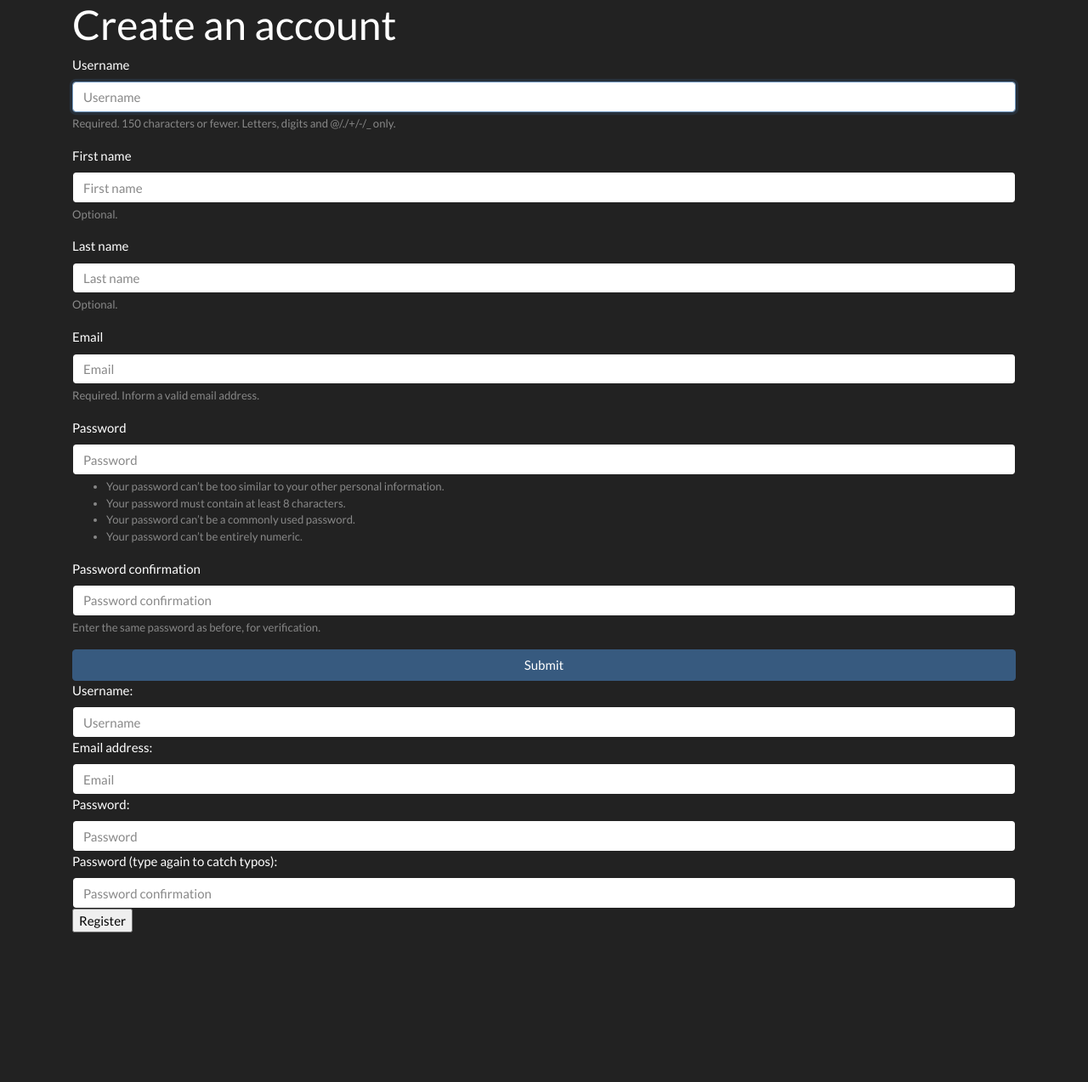
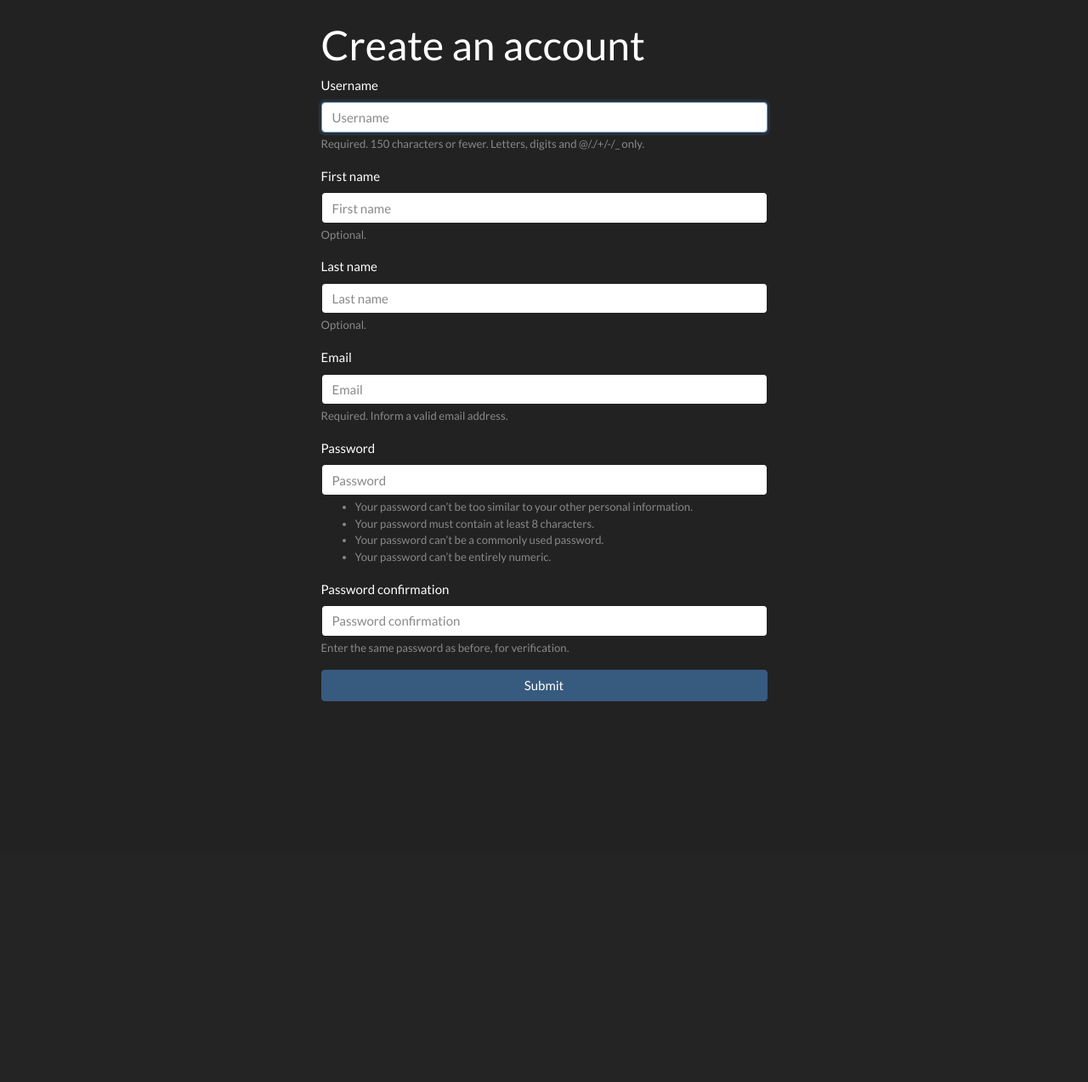
Before and after one commit to Umi101/CZ3002_LearnIT, a Django app: page /accounts/register in a window 1280 px wide. Shown: the part 71-1344 px from the top of the page at 85% size. After the commit the page ends 896 px from the top, so only its background shows below. Run offline with Django 3.2, Linux system fonts and the light colour scheme; some libraries are stand-ins or nearby versions.

Commit message:
fixed register page width and added chatbot

```diff
--- a/templates/accounts/register.html
+++ b/templates/accounts/register.html
@@ -5,6 +5,7 @@ Register
 {% endblock %}
 
 {% block content %}
+<div class="col-md-6 offset-md-3 mt-4">
 
 <h1>Create an account</h1>
 
@@ -13,66 +14,6 @@ Register
   <button type="submit" class="btn btn-primary btn-block">Submit</button>
   {% endbuttons %}
 </form>
+</div>
 
-{% if form.errors %}
-<p class="errors">
-  Please correct the errors below: {{ form.non_field_errors }}
-</p>
-{% endif %}
-
-<form method="post" action="" class="form-input">
-  {% csrf_token %}
-  <div>
-    <label for="id_username">Username:</label>
-    {% if form.username.errors %}
-    <p class="errors">{{ form.username.errors.as_text }}</p>
-    {% endif %} {{ form.username }}
-  </div>
-  <div>
-    <label for="id_email">Email address:</label>
-    {% if form.email.errors %}
-    <p class="errors">{{ form.email.errors.as_text }}</p>
-    {% endif %} {{ form.email }}
-  </div>
-  <div>
-    <label for="id_password1">Password:</label>
-    {% if form.password1.errors %}
-    <p class="errors">{{ form.password1.errors.as_text }}</p>
-    {% endif %} {{ form.password1 }}
-  </div>
-  <div>
-    <label for="id_password2">Password (type again to catch typos):</label>
-    {% if form.password2.errors %}
-    <p class="errors">{{ form.password2.errors.as_text }}</p>
-    {% endif %} {{ form.password2 }}
-  </div>
-  <p class="submit">
-    <input type="submit" class="cta" value="Register" />
-  </p>
-</form>
-
-{% endblock %} {% block content-related %}
-<h1 class="visuallyhidden">Help</h1>
-<div role="complementary">
-  <p>
-    Fill out the form to the right (all fields are required), and your account
-    will be created; you'll be sent an email with instructions on how to finish
-    your registration.
-  </p>
-
-  <p>
-    We'll only use your email to send you signup instructions. We hate spam as
-    much as you do.
-  </p>
-
-  <p>
-    This account will let you log into the ticket tracker, claim tickets, and be
-    exempt from spam filtering.
-  </p>
-
-  <p>
-    Your username can only consist of alphanumeric characters and underscores
-    and may be up to 30 characters long.
-  </p>
-</div>
 {% endblock %}
--- a/templates/questions/index.html
+++ b/templates/questions/index.html
@@ -26,4 +26,6 @@
     </div>
   </div>
 
+<script src="https://account.snatchbot.me/script.js"></script><script>window.sntchChat.Init(138548)</script>
+
 {% endblock %}
```
